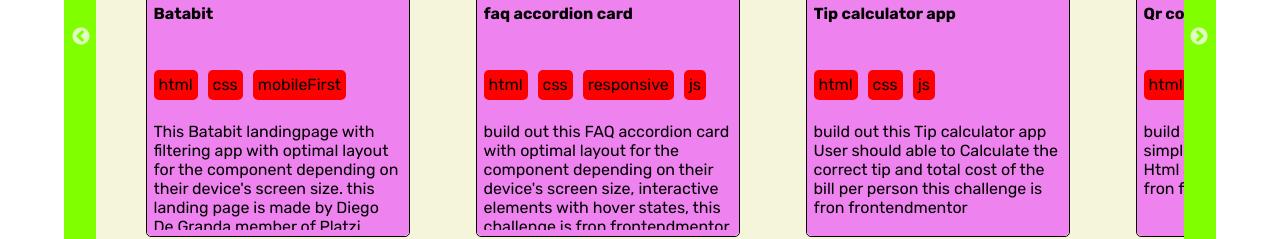
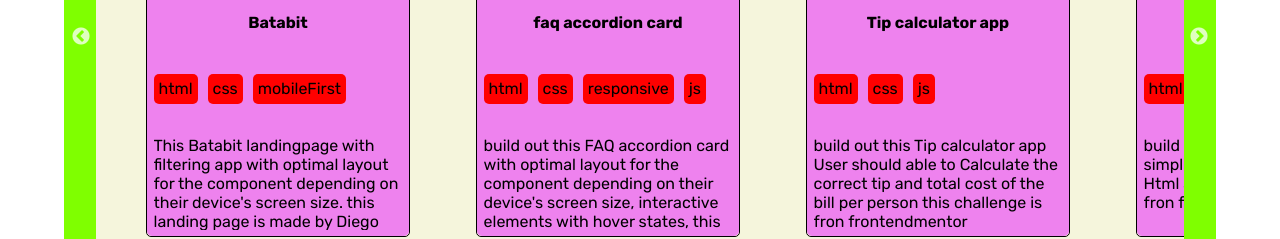
Before and after one commit to jyunakaike/Portfolio, a React app: page / in a window 1280 px wide. Shown: the part 2015-2254 px from the top of the page. Built offline with nearby package versions, Linux system fonts and the light colour scheme.

Commit message:
fix: Card title, skills position

```diff
--- a/src/Components/Experience/Cards/styles.css
+++ b/src/Components/Experience/Cards/styles.css
@@ -33,8 +33,12 @@
 
 .Card-detail-title {
     width: 100%;
-    height: 25%;
+    height: 20%;
     overflow: hidden;
+
+    text-align: center;
+    display: grid;
+    place-items: center;
 }
 
 .Card-detail-skills {
@@ -43,8 +47,12 @@
         align-items: center;
         gap:10px;
 
-    height: 25%;
-    margin-bottom: 10px;
+    flex-wrap: wrap;
+
+    height: 40%;
+    width: 100%;
+
+    margin: 10px 0 ;
     overflow: hidden;
 }
 
```
